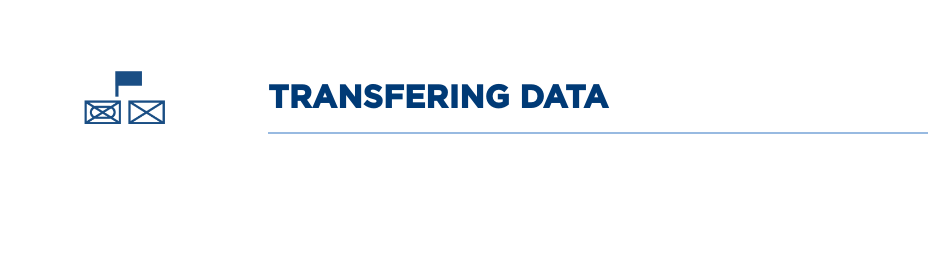
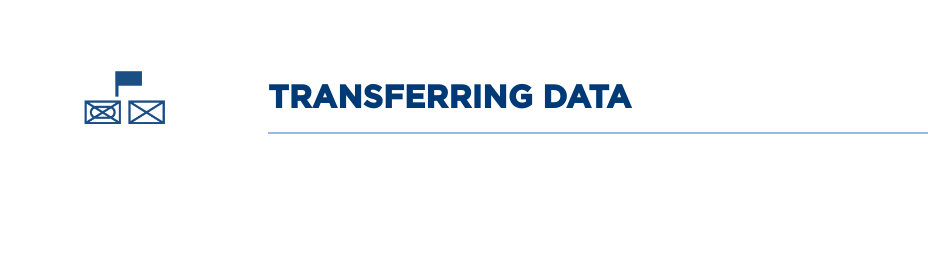
Before and after one commit to avalon-developer/connecting-forces, a plain HTML site: page index.html in a window 1280 px wide. Shown: the part 1717-1973 px from the top of the page, 0-928 px from the left. Drawn offline with Linux system fonts and the light colour scheme.

Commit message:
Update index.html

```diff
--- a/index.html
+++ b/index.html
@@ -233,7 +233,7 @@
                               <div class="col-md-10 underline flex-fix">
                                 <div class="row accordion-row">
                                   <div class="col-md-8 flex-fix headeri">
-                                    <h2>Transfering data</h2>
+                                    <h2>Transferring data</h2>
                                   </div>
                                   <div class="col-md-3 flex-fix image-wrapper company-logos">
                                     <img alt="modirum" class="company-logo-a modirum-logo" style="max-width: 185px;" src="assets/img/event/Modirum.png">
```
